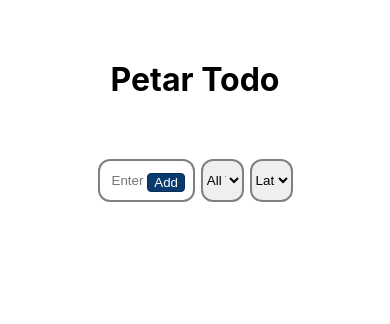
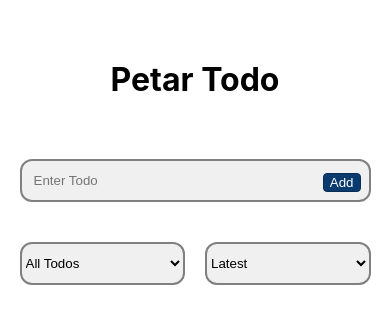
Before and after one commit to pepi05/todo, a React (Create React App) app: page / in a window 390 px wide. Shown: the top 324 px of the page. Built offline with nearby package versions, Linux system fonts and the light colour scheme.

Commit message:
refactored code for select items and made some css changes

```diff
--- a/src/App.js
+++ b/src/App.js
@@ -1,5 +1,6 @@
 import { useEffect, useRef, useState } from "react";
 import "./app.css";
+import SelectInput from "./components/SelectInput/SelectInput";
 import TodoForm from "./components/TodoForm/TodoForm";
 import TodoList from "./components/TodoList/TodoList";
 
@@ -11,6 +12,16 @@ const App = () => {
   const [selectedValue, setSelectedValue] = useState("All Todos");
   const [dateSort, setDateSort] = useState("desc");
   const inputRef = useRef();
+
+  const filterOptions = [
+    { value: "Active", name: "Active" },
+    { value: "Completed", name: "Completed" },
+  ];
+  const sortOptions = [
+    { value: "asc", name: "Earliest" },
+    { value: "A-Z", name: "A-Z" },
+    { value: "Z-A", name: "Z-A" },
+  ];
 
   const onInputChange = (e) => {
     setInputValue(e.target.value);
@@ -112,15 +123,8 @@ const App = () => {
   return (
     <div className="App">
       <h1 className="appTitle">Petar Todo</h1>
-      <div
-        style={{
-          display: "flex",
-          width: "50%",
-          margin: "0 auto",
-          justifyContent: "space-between",
-        }}
-      >
-        <div style={{ width: "50%" }}>
+      <div className="formAndSelectContainer">
+        <div className="todoFormContainer">
           <TodoForm
             inputRef={inputRef}
             inputValue={inputValue}
@@ -132,41 +136,24 @@ const App = () => {
           />
         </div>
 
-        <div style={{ width: "22%" }}>
-          <select
+        <div className="selectContainer">
+          <SelectInput
             onChange={onSelectChange}
             id="filterTodos"
-            style={{
-              height: "43px",
-              border: "2px solid gray",
-              borderRadius: "12px",
-              width: "100%",
-              cursor: "pointer",
-            }}
-          >
-            <option defaultValue>All Todos</option>
-            <option value="Active">Active</option>
-            <option value="Completed">Completed</option>
-          </select>
+            defaultValue="All Todos"
+            defaultName="All Todos"
+            options={filterOptions}
+          />
         </div>
 
-        <div style={{ width: "22%" }}>
-          <select
+        <div className="selectContainer">
+          <SelectInput
             onChange={onDateSort}
             id="sortTodos"
-            style={{
-              height: "43px",
-              border: "2px solid gray",
-              borderRadius: "12px",
-              width: "100%",
-              cursor: "pointer",
-            }}
-          >
-            <option defaultValue="desc">Latest</option>
-            <option value="asc">Earliest</option>
-            <option value="A-Z">A-Z</option>
-            <option value="Z-A">Z-A</option>
-          </select>
+            defaultValue="desc"
+            defaultName="Latest"
+            options={sortOptions}
+          />
         </div>
       </div>
 
--- a/src/app.css
+++ b/src/app.css
@@ -2,3 +2,35 @@
   text-align: center;
   margin: 60px 0;
 }
+
+.formAndSelectContainer {
+  display: flex;
+  width: 50%;
+  margin: 0 auto;
+  justify-content: space-between;
+}
+
+.todoFormContainer {
+  width: 50%;
+}
+
+.selectContainer {
+  width: 22%;
+}
+
+@media (max-width: 768px) {
+  .formAndSelectContainer {
+    display: grid;
+    grid-template-columns: 1fr 1fr;
+    width: 90%;
+    gap: 20px;
+  }
+  .todoFormContainer {
+    grid-column: 1 / 3;
+    width: 100%;
+    margin-bottom: 20px;
+  }
+  .selectContainer {
+    width: 100%;
+  }
+}
--- /dev/null
+++ b/src/components/SelectInput/SelectInput.js
@@ -0,0 +1,19 @@
+import React from "react";
+import "./selectInput.css";
+
+const SelectInput = ({ onChange, id, defaultValue, defaultName, options }) => {
+  return (
+    <select onChange={onChange} id={id} className="select">
+      <option defaultValue={defaultValue}>{defaultName}</option>
+      {options.map((option) => {
+        return (
+          <option key={option.name} value={option.value}>
+            {option.name}
+          </option>
+        );
+      })}
+    </select>
+  );
+};
+
+export default SelectInput;
--- /dev/null
+++ b/src/components/SelectInput/selectInput.css
@@ -0,0 +1,13 @@
+.select {
+  height: 43px;
+  border: 2px solid gray;
+  border-radius: 12px;
+  width: 100%;
+  cursor: pointer;
+  background-color: rgb(240, 240, 240);
+}
+
+.select:focus {
+  outline: none;
+  border-color: rgb(11, 59, 110);
+}
--- a/src/components/TodoForm/todoForm.css
+++ b/src/components/TodoForm/todoForm.css
@@ -2,7 +2,7 @@
   position: relative;
   width: 100%;
   display: flex;
-  margin-inline: auto;
+  margin: auto;
 }
 
 .formInput {
@@ -10,21 +10,27 @@
   padding: 12px;
   border: 2px solid gray;
   border-radius: 12px;
+  background-color: rgb(240, 240, 240);
 }
 
 .formInput:focus {
   outline: none;
 }
 
-.addButton {
+.addButton,
+.cancelUpdateButton,
+.updateButton {
   cursor: pointer;
   position: absolute;
-  right: 10px;
   bottom: 10px;
   color: white;
+  border-radius: 4px;
+}
+
+.addButton {
+  right: 10px;
   background-color: rgb(11, 59, 110);
   border: 1px solid rgb(7, 46, 87);
-  border-radius: 4px;
 }
 
 .addButton:hover {
@@ -32,14 +38,9 @@
 }
 
 .cancelUpdateButton {
-  cursor: pointer;
-  position: absolute;
   right: 80px;
-  bottom: 10px;
-  color: white;
   background-color: red;
   border: 1px solid rgba(209, 1, 1, 0.804);
-  border-radius: 4px;
 }
 
 .cancelUpdateButton:hover {
@@ -47,14 +48,9 @@
 }
 
 .updateButton {
-  cursor: pointer;
-  position: absolute;
   right: 10px;
-  bottom: 10px;
-  color: white;
   background-color: rgb(10, 137, 10);
   border: 1px solid rgb(2, 77, 2);
-  border-radius: 4px;
 }
 
 .updateButton:hover {
--- a/src/components/TodoItem/todoItem.css
+++ b/src/components/TodoItem/todoItem.css
@@ -28,3 +28,9 @@
   cursor: pointer;
   margin-right: 10px;
 }
+
+@media (max-width: 768px) {
+  .todoContainer {
+    width: 90%;
+  }
+}
--- a/src/index.css
+++ b/src/index.css
@@ -13,7 +13,7 @@ code {
 }
 
 input:focus {
-  border: 2px solid blue !important;
+  border: 2px solid rgb(11, 59, 110);
 }
 
 h1,
```
